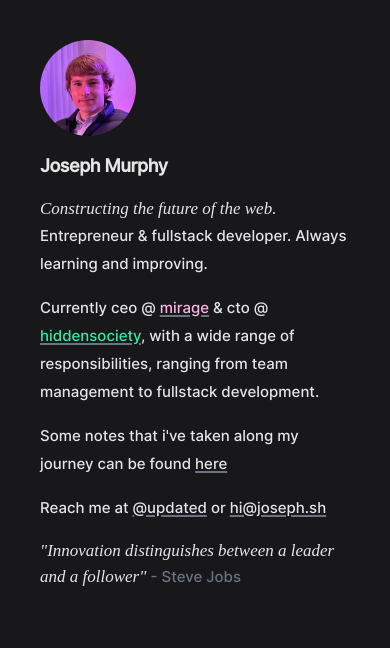
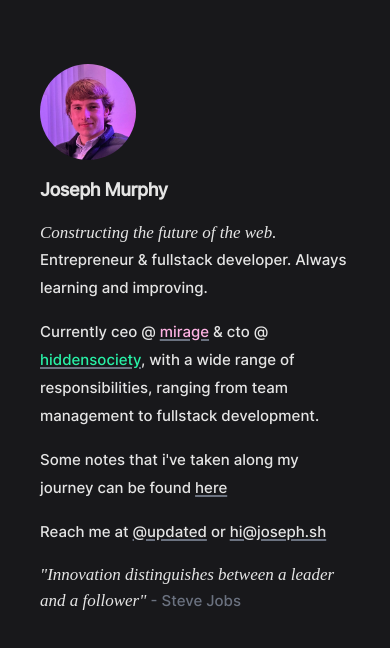
Before and after one commit to purchasable/website, a Next.js app: page / in a window 390 px wide. Shown: the top 648 px of the page. Built offline with nearby package versions, Linux system fonts and the light colour scheme; a web font is replaced by a local one.

Commit message:
update to mobile

```diff
--- a/pages/index.tsx
+++ b/pages/index.tsx
@@ -15,7 +15,7 @@ const Home: NextPage = () => {
                 <meta content="https://joseph.sh" property="og:url" />
                 <meta content="#000000" name="theme-color" />
             </Head>
-            <div className="py-10 lg:py-0 px-10 xl:px-[34.5%] lg:px-[20%] space-y-4 text-[15px] bg-zinc-900 lg:mb-[112px]">
+            <div className="py-16 lg:py-0 px-10 xl:px-[34.5%] lg:px-[20%] space-y-4 text-[15px] bg-zinc-900 lg:mb-[112px]">
                 <img src="me.jpg" className="h-24 inline rounded-full" />
                 <h1 className="leading-7 font-inter font-semibold text-[18px] tracking-tight lg:tracking-wide">
                     Joseph Murphy
```
